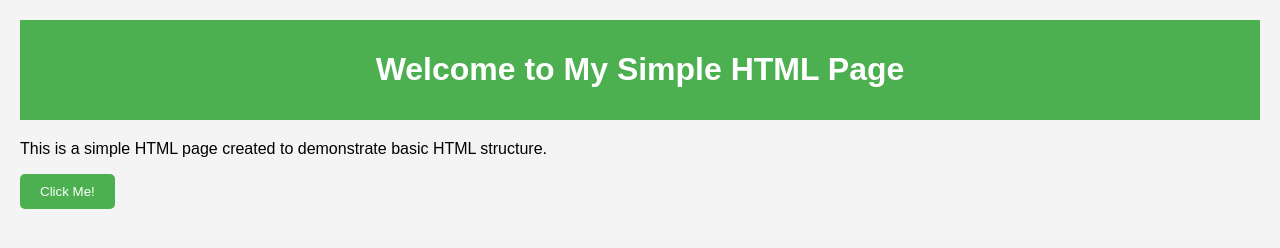
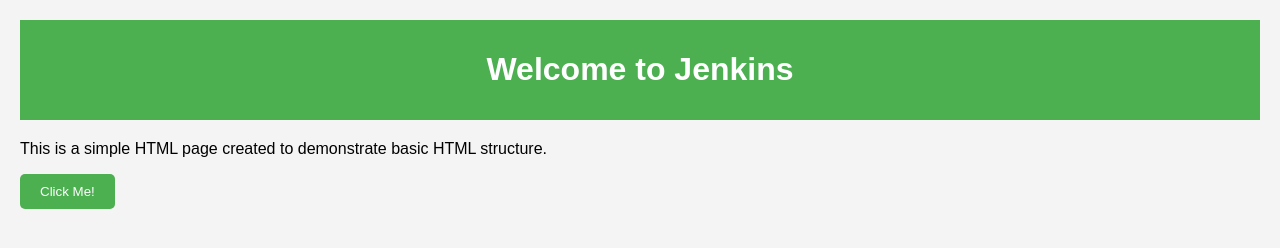
Before and after one commit to ayushsachan123/jenkins, a plain HTML site: page index.html in a window 1280 px wide. Drawn offline with Linux system fonts and the light colour scheme.

Commit message:
Update index.html

```diff
--- a/index.html
+++ b/index.html
@@ -36,7 +36,7 @@
 <body>
 
 <header>
-    <h1>Welcome to My Simple HTML Page</h1>
+    <h1>Welcome to Jenkins</h1>
 </header>
 
 <main>
```
